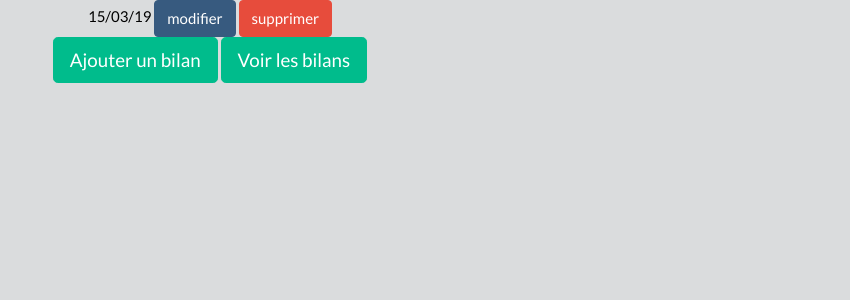
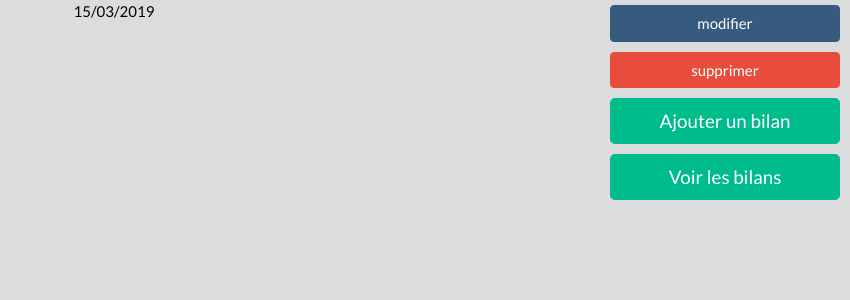
Before and after one commit to ClementM0512/Projet_Ortho, a Symfony app: template templates/patient/patientShow.html.twig in a window 1280 px wide. Shown: the top 300 px of the page, without its empty margins (430-1280 px from the left). Run offline with Twig, Linux system fonts and the light colour scheme; the template is opened without the code that fills it, so the values that code supplies are empty; some libraries are stand-ins or nearby versions.

Commit message:
updt css + correction écriture

```diff
--- a/public/CSSFiles/app.css
+++ b/public/CSSFiles/app.css
@@ -3,7 +3,7 @@
 	width:75%;
 }
 
-.metadata{
+.listes{
 	text-align: center;
 }
 
@@ -19,3 +19,43 @@
 .indicator{
 	color:#fff;
 }
+
+.btns-bilan{
+	position: fixed;
+	right: 0%;
+	display: grid;
+	width: 250px;
+}
+
+.btn-bilan{
+	margin: 5px 10px 5px 10px;
+}
+
+.metadata{
+	width: 85%;
+    position: absolute;
+}
+
+.btns-edition{
+	position: relastive;
+}
+
+.btn-admin{
+	text-align: center;
+    margin: 10px;
+}
+
+.form-srch{
+	width: 30%;
+    margin-left: 20px;
+}
+
+.form-app{
+	width: 76%;
+    margin-left: auto;
+    margin-right: auto;
+}
+
+.center{
+	text-align: center;
+}
--- a/templates/patient/indexPatient.html.twig
+++ b/templates/patient/indexPatient.html.twig
@@ -9,12 +9,12 @@
 	<a href="{{ path('patientCreate')}}" class="btn btn-success btn-lg btn-create btn-addpatient">Ajouter un patient</a>
 
 	{% for patient in patients %}
-		<div class="metadata">
+		<div class="listes">
 		<a href="{{ path('patient_show', {'id': patient.id}) }}">
 			<button type="submit" class="btn btn-outline-primary btn-patient" >
 			{{ patient.nom}}
 			{{ patient.prenom}}
-			{{ patient.dateDeNaissance | date('d/m/y')}}		{# Différent champ de la classe patient avec un formatage a l'aide d'un filtre #}
+			{{ patient.dateDeNaissance | date('d/m/Y')}}		{# Différent champ de la classe patient avec un formatage a l'aide d'un filtre #}
 
 			</button>
 			</a>
--- a/templates/patient/patientShow.html.twig
+++ b/templates/patient/patientShow.html.twig
@@ -5,17 +5,22 @@
 {% endblock %}
 
 {% block body %}
+
 <section class="patients">
 		<div class="metadata">
 
 			{{ patient.nom}}
 			{{ patient.prenom}}
-			{{ patient.dateDeNaissance | date('d/m/y')}}		{# Différent champ de la classe patient avec un formatage a l'aide d'un filtre #}
+			{{ patient.dateDeNaissance | date('d/m/Y')}}		{# Différent champ de la classe patient avec un formatage a l'aide d'un filtre #}
 			{{ patient.adresse}}
-			<a href="{{ path('PatientEdit', {'id': patient.id})}}" class="btn btn-primary">modifier</a>
-			<a href="{{ path('patientDelete', {'id': patient.id})}}" class="btn btn-danger">supprimer</a>
+
 		</div>
-		<a href="{{ path('bilanCreate', {'id': patient.id})}}" class="btn btn-success btn-lg btn-create">Ajouter un bilan</a>
-		<a href="{{ path('bilansPatient', {'id': patient.id})}}" class="btn btn-success btn-lg btn-create">Voir les bilans</a>
+
+		<div class="btns-bilan">
+			<a href="{{ path('PatientEdit', {'id': patient.id})}}" class="btn btn-primary btn-bilan">modifier</a>
+			<a href="{{ path('patientDelete', {'id': patient.id})}}" class="btn btn-danger btn-bilan">supprimer</a>
+			<a href="{{ path('bilanCreate', {'id': patient.id})}}" class="btn btn-success btn-lg btn-create btn-bilan">Ajouter un bilan</a>
+			<a href="{{ path('bilansPatient', {'id': patient.id})}}" class="btn btn-success btn-lg btn-create btn-bilan">Voir les bilans</a>
+		</div>
 </section>
 {% endblock %}
--- a/templates/patient/showBilans.html.twig
+++ b/templates/patient/showBilans.html.twig
@@ -11,7 +11,7 @@
 <section class="bilans">
 
 	{% for bilan in bilans %}
-		<div class="metadata">
+		<div class="listes">
 			<a href="{{ path('bilan_show', {'idP': patient.id, 'idB': bilan.id}) }}">
     			<button type="submit" class="btn btn-outline-primary btn-patient" >
     				OD {{ bilan.od}}
```
Also changed, not shown: templates/patient/newpatient.html.twig (+4 -3 lines), templates/security/admin.html.twig (+6 -5 lines), templates/security/gestion.html.twig (+7 -6 lines).
